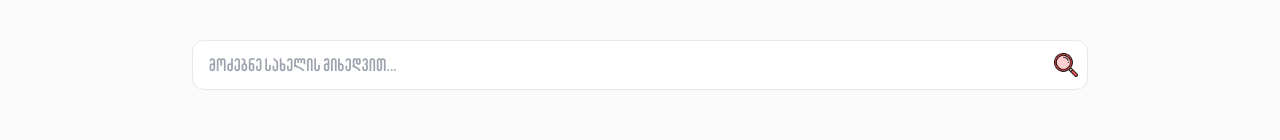
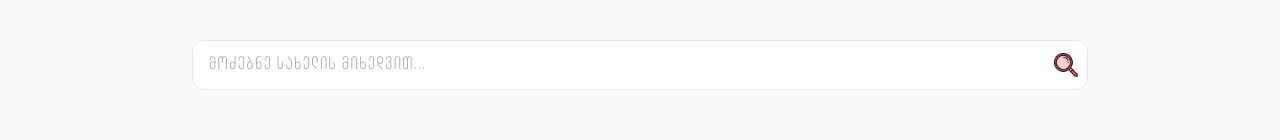
Before and after one commit to Dadu400/untold-things-frontend, a React (Create React App) app: page / in a window 1280 px wide. Shown: the part 303-443 px from the top of the page. Built offline with nearby package versions, Linux system fonts and the light colour scheme.

Commit message:
Add new fonts to placeholder

```diff
--- a/src/components/search/Searchbar.tsx
+++ b/src/components/search/Searchbar.tsx
@@ -9,7 +9,7 @@ function SearchBar() {
                     <div className="relative w-full">
                         <input
                             placeholder="მოძებნე სახელის მიხედვით..."
-                            className="w-full border-gray border-[1px] outline-none text-sm md:text-lg rounded-xl h-10 py-6 px-4 font-firago"
+                            className="w-full border-gray border-[1px] outline-none text-sm md:text-lg rounded-xl h-10 py-6 px-4 font-dejavu tracking-widest"
                             aria-label="Search by name"
                         />
                         <button
```
